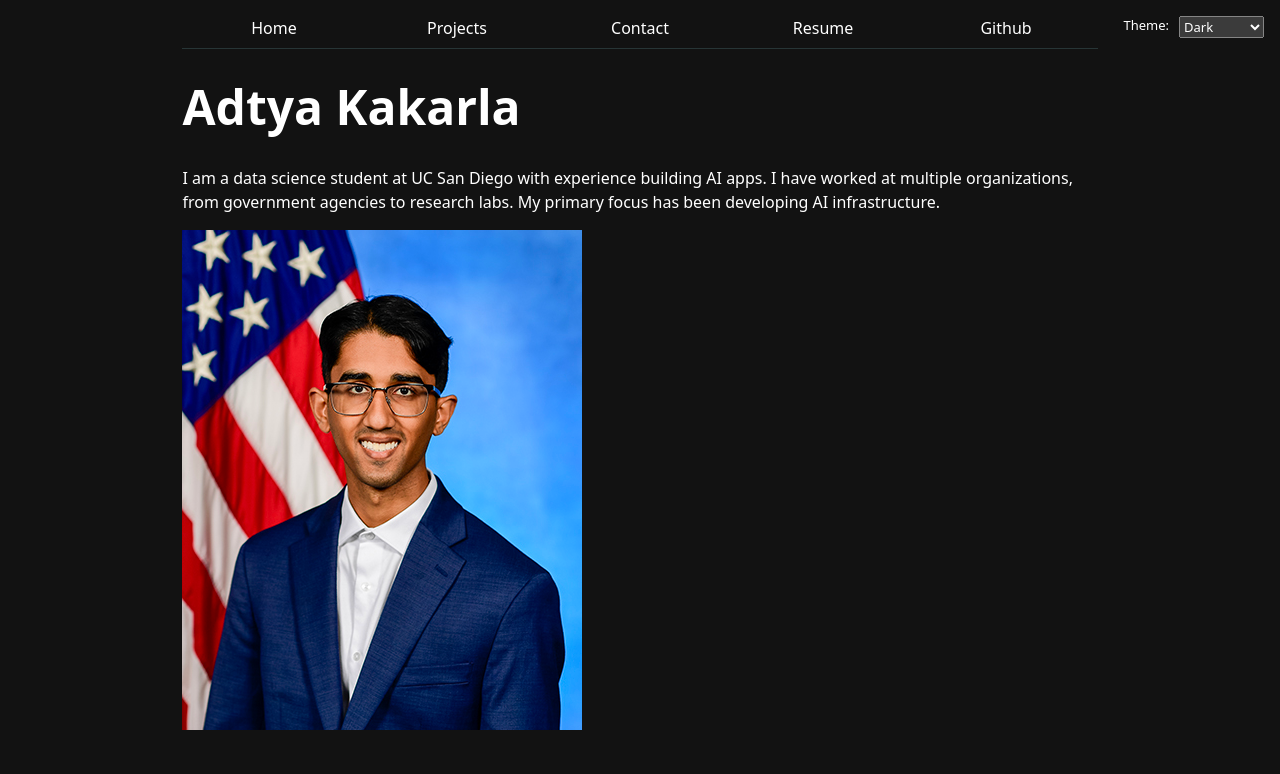
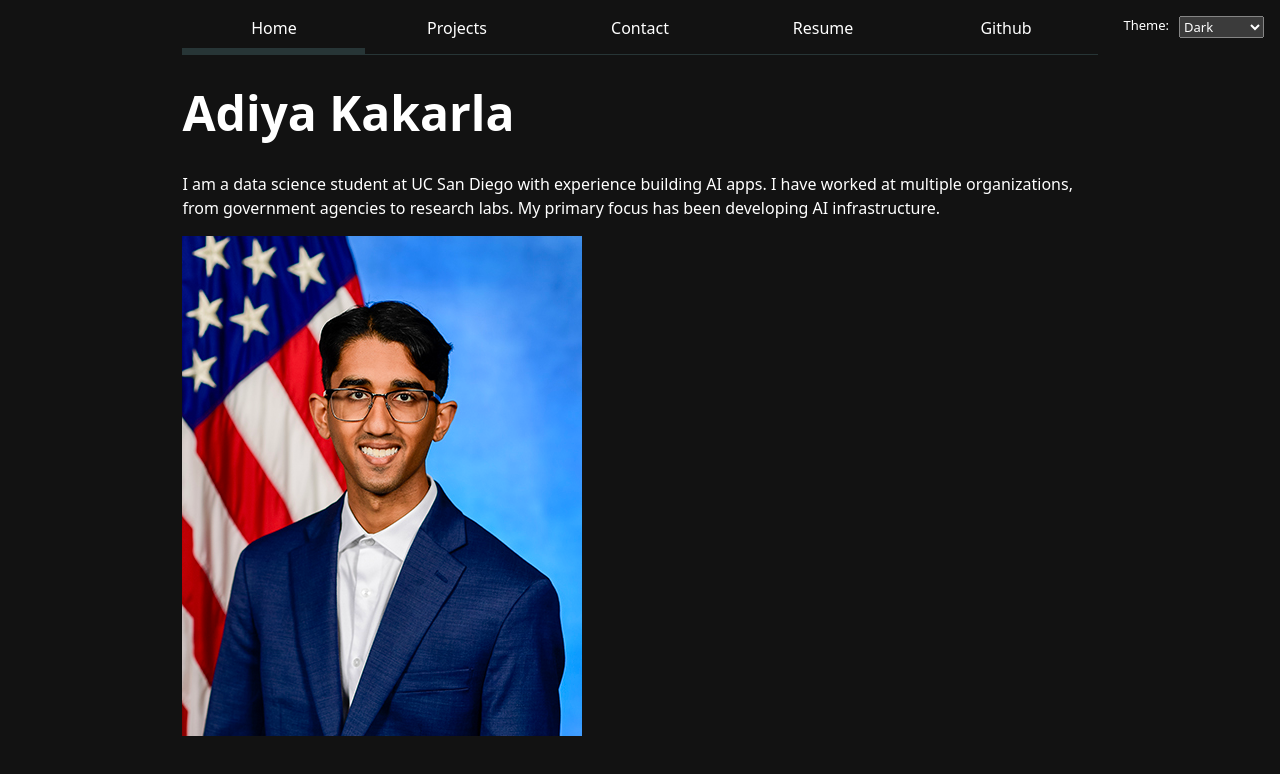
Before and after one commit to adityakakarla/portfolio, a plain HTML site: page index.html in a window 1280 px wide. Drawn offline with Linux system fonts and the light colour scheme.

Commit message:
trying again?

```diff
--- a/global.js
+++ b/global.js
@@ -28,7 +28,7 @@ const ARE_WE_HOME = document.documentElement.classList.contains('home')
 for (let p of pages){
     let url = p.url
     if (!ARE_WE_HOME && !url.startsWith('http')){
-        url = '/portfolio/' + url
+        url = '../' + url
     }
     let title = p.title
     let a = document.createElement('a')
--- a/index.html
+++ b/index.html
@@ -8,7 +8,7 @@
     <script type="module" src="global.js"></script>
 </head>
 <body>
-    <h1>Adtya Kakarla</h1>
+    <h1>Adiya Kakarla</h1>
     <p>I am a data science student at UC San Diego with experience building AI apps.
 I have worked at multiple organizations, from government agencies to research labs. My primary focus has been developing AI infrastructure.</p>
     <img src = 'images/profile_photo.JPG' alt="A picture of Aditya Kakarla (me)">
```
